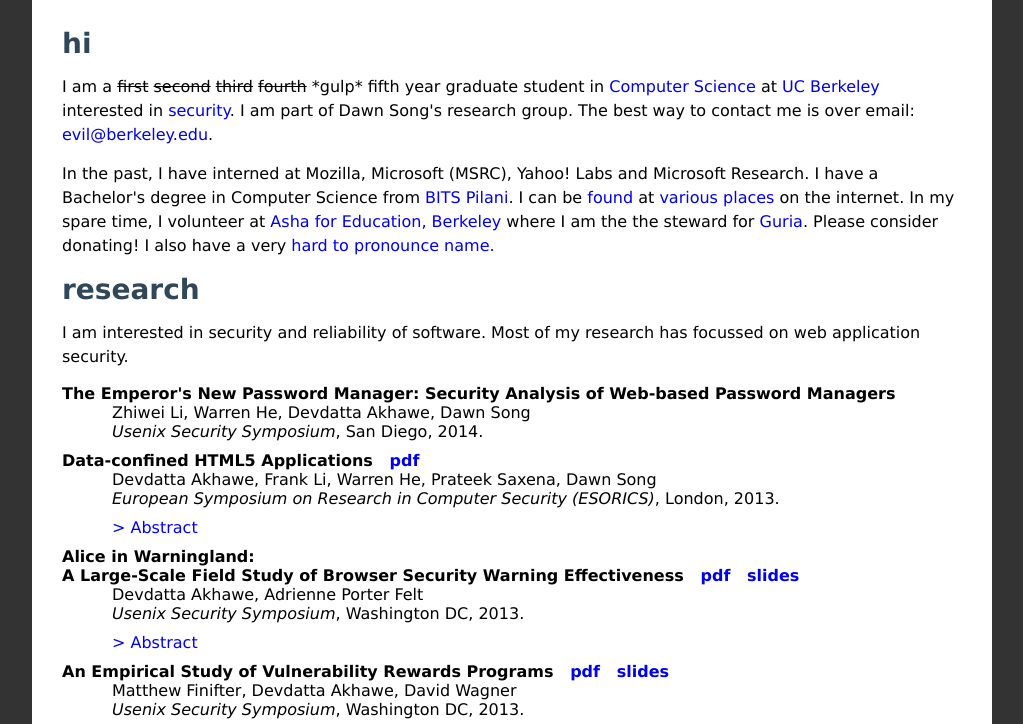
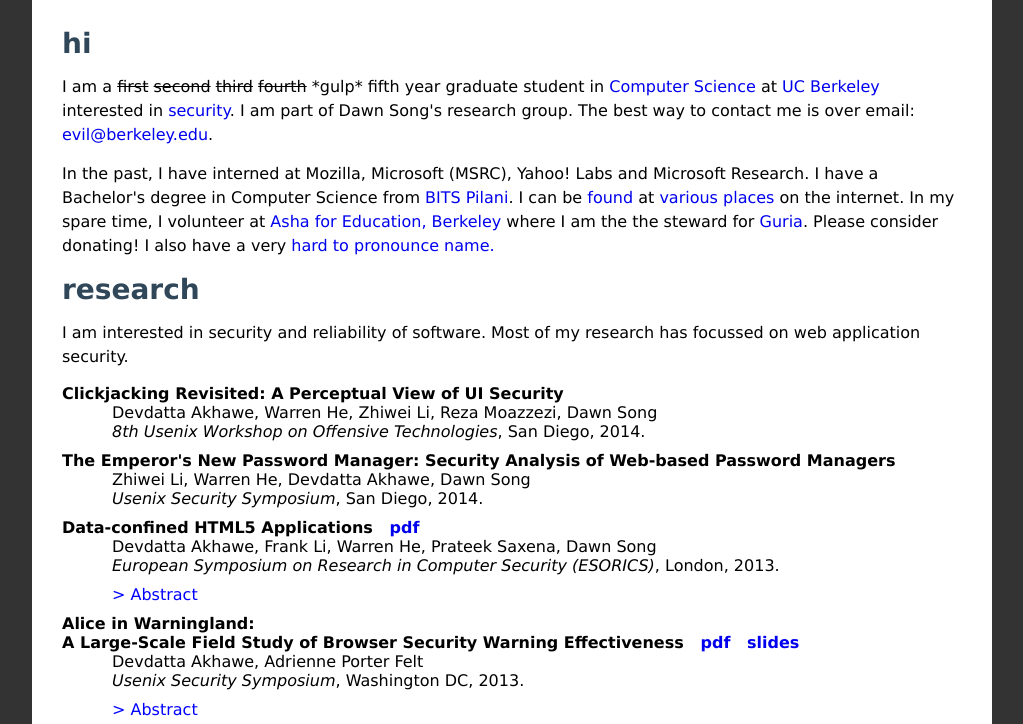
Before and after one commit to devd/devd.github.io, a plain HTML site: page index.html in a window 1280 px wide. Shown: the part 76-800 px from the top of the page, without its empty margins (128-1151 px from the left). Drawn offline with nearby package versions, Linux system fonts and the light colour scheme.

Commit message:
add woot paper

```diff
--- a/index.html
+++ b/index.html
@@ -44,6 +44,17 @@ name.</a></p>
 research has focussed on web application security.
 
 <dl>
+		<dt>
+         Clickjacking Revisited: A Perceptual View of UI Security
+			&nbsp;
+</dt>
+
+<dd class="jse">
+		Devdatta Akhawe, Warren He, Zhiwei Li, Reza Moazzezi, Dawn Song
+  <br><em>8th  Usenix Workshop on Offensive Technologies</em>, San Diego, 2014.
+        </dd>
+
+
 		<dt>
        The Emperor's New Password Manager: Security Analysis of Web-based Password Managers
 			&nbsp;
```
